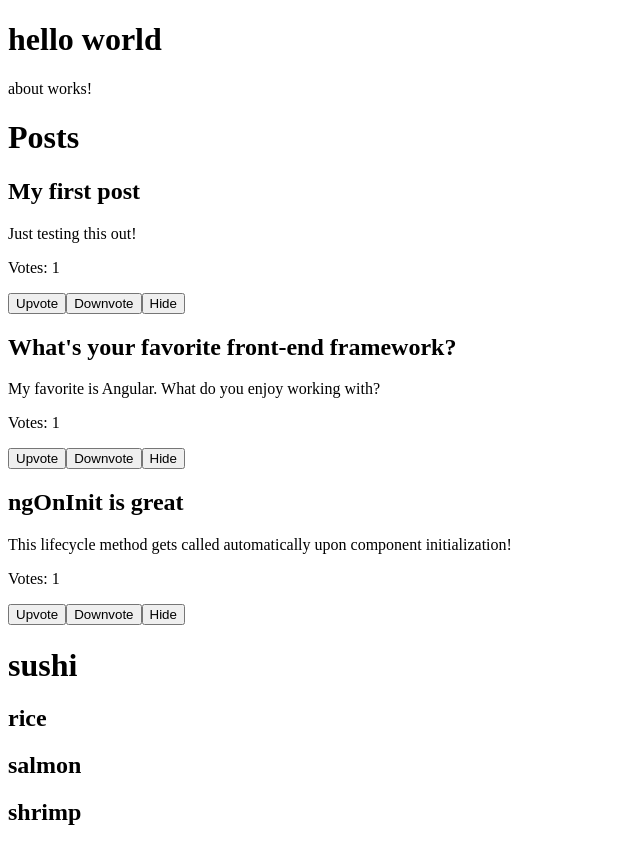
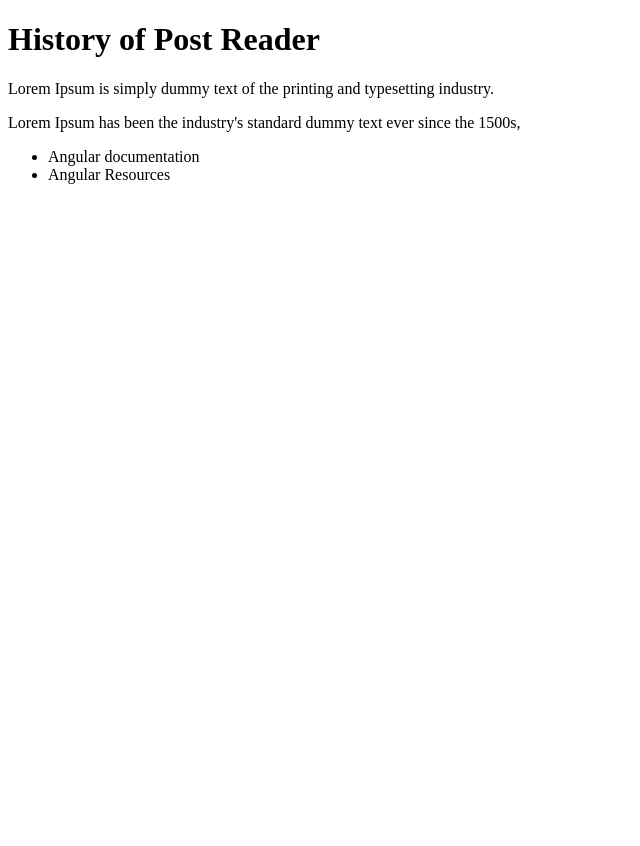
Before and after one commit to dfvalenciav/angular-overview, an Angular app: page /history in a window 1280 px wide. Before the commit this address led to /. Shown: the whole page, without its empty margins (0-640 px from the left). After the commit the page ends 800 px from the top, so only its background shows below. Built offline with nearby package versions, Linux system fonts and the light colour scheme.

Commit message:
basic navigation

```diff
--- a/src/app/app.component.html
+++ b/src/app/app.component.html
@@ -1,7 +1,10 @@
-<h1>hello world</h1>
 
-<app-about></app-about>
+<router-outlet></router-outlet>
+
+<!--
+    <h1>hello world</h1>
+    <app-about></app-about>
 
 <app-posts></app-posts>
 
-<app-recipe></app-recipe>
+<app-recipe></app-recipe>-->
--- a/src/app/app.component.ts
+++ b/src/app/app.component.ts
@@ -4,12 +4,13 @@ import { RouterOutlet } from '@angular/router';
 import { AboutComponent } from './about/about.component';
 import { PostsComponent } from './posts/posts.component';
 import { RecipeComponent } from './recipe/recipe.component';
+import { HistoryComponent } from './history/history.component';
 
 
 @Component({
   selector: 'app-root',
   standalone: true,
-  imports: [CommonModule, RouterOutlet, AboutComponent, PostsComponent, RecipeComponent],
+  imports: [CommonModule, RouterOutlet, AboutComponent, PostsComponent, RecipeComponent, HistoryComponent],
   templateUrl: './app.component.html',
   styleUrl: './app.component.css'
 })
--- a/src/app/app.modules.ts
+++ b/src/app/app.modules.ts
@@ -6,13 +6,15 @@ import { RecipeComponent } from './recipe/recipe.component';
 import { CommonModule } from '@angular/common';
 import { BrowserModule } from '@angular/platform-browser';
 import { FormsModule } from '@angular/forms';
+import { HistoryComponent } from './history/history.component';
 
 @NgModule({
     declarations: [
         AboutComponent,
         TestComponent,
         PostsComponent,
-        RecipeComponent
+        RecipeComponent,
+        HistoryComponent
       ],
     providers: [],
     imports:[CommonModule, BrowserModule, FormsModule]
--- a/src/app/app.routes.ts
+++ b/src/app/app.routes.ts
@@ -1,3 +1,8 @@
 import { Routes } from '@angular/router';
+import { PostsComponent } from './posts/posts.component';
+import { HistoryComponent } from './history/history.component';
 
-export const routes: Routes = [];
+export const routes: Routes = [
+    { path: '', component: PostsComponent },
+    { path: 'history', component: HistoryComponent}
+];
--- /dev/null
+++ b/src/app/history/history.component.html
@@ -0,0 +1,8 @@
+<h1>History of Post Reader</h1>
+<p>Lorem Ipsum is simply dummy text of the printing and typesetting industry.</p>
+<p>Lorem Ipsum has been the industry's standard dummy text ever since the 1500s, </p>
+
+<ul>
+    <li href="https://angular.io/docs"><a>Angular documentation</a></li>
+    <li href="https://angular.io/resoureces?category=development"><a>Angular Resources</a></li>
+</ul>
```
Also changed, not shown: src/app/app-routing.module.ts (added, +20 -0 lines), src/app/history/history.component.ts (added, +12 -0 lines), src/app/history/history.component.css (added), 1 other file (tests, documents, lock files or other folders).
